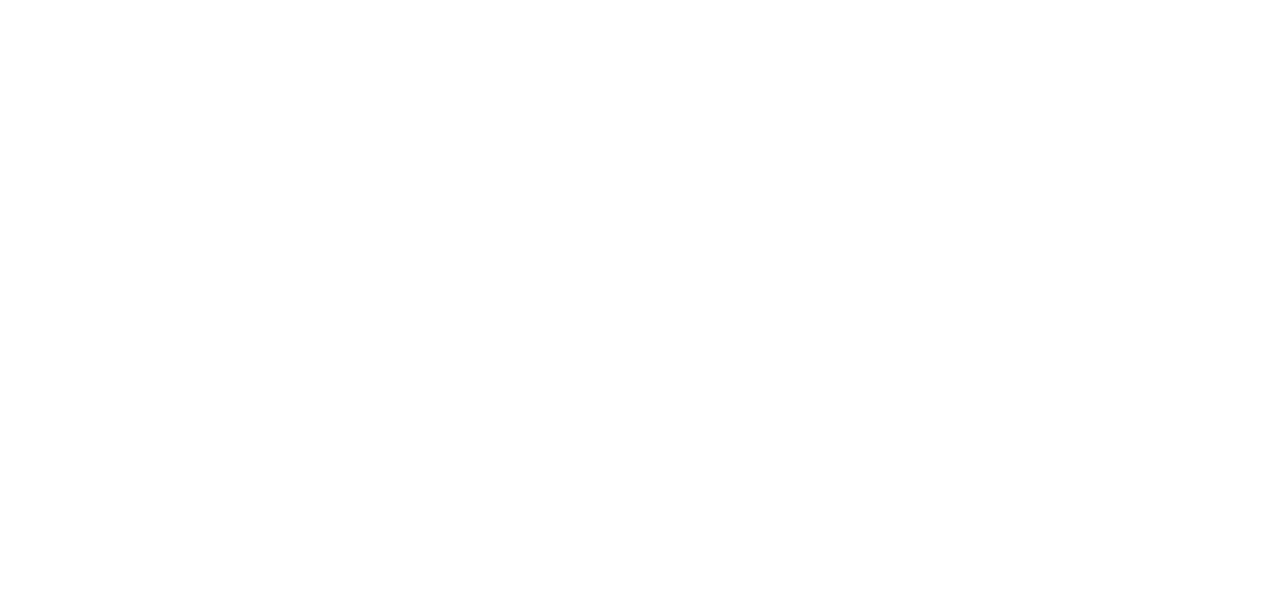
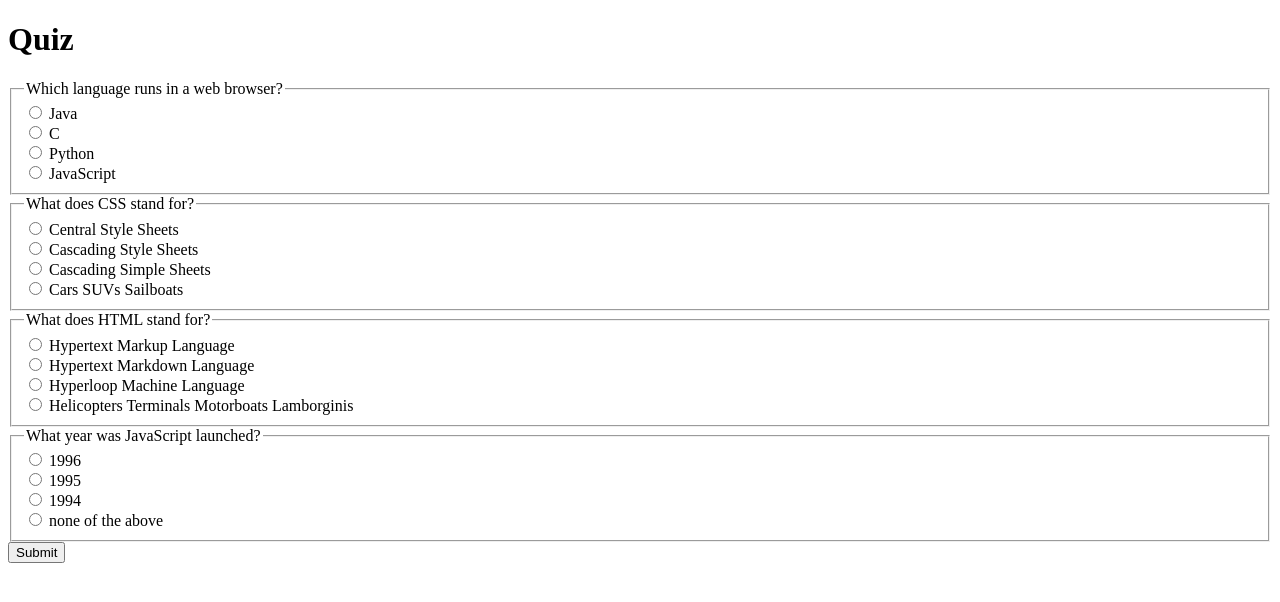
Before and after one commit to acciojob/quiz-Shivam1456, a website: page main.html in a window 1280 px wide. Drawn offline with Linux system fonts and the light colour scheme.

Commit message:
created a submission

```diff
--- a/main.html
+++ b/main.html
@@ -1,16 +1,108 @@
 <!DOCTYPE html>
+<html>
+<head>
+	<title>Quiz</title>
+	<meta charset="UTF-8">
+</head>
+<body>
+	<h1>Quiz</h1>
+	<form>
+		<fieldset>
+			<legend>Which language runs in a web browser?</legend>
+			<label>
+				<input type="radio" name="q1" value="a">
 
-<html>
+				Java
+				<br>
+			</label>
+			<label>
+				<input type="radio" name="q1" value="b">
+				C
+				<br>
+			</label>
+			<label>
+				<input type="radio" name="q1" value="c">
+				Python
+				<br>
+			</label>
+			<label>
+				<input type="radio" name="q1" value="d">
+				JavaScript
+			</label>
+		</fieldset>
 
-<head>
-	<link rel="stylesheet" href="styles.css">
-</head>
+		<fieldset>
+			<legend>What does CSS stand for?</legend>
+			<label>
+				<input type="radio" name="q2" value="a">
+				Central Style Sheets
+				<br>
 
-<body>
-	<!-- the entire body must be written by student -->
-    <script type="text/javascript" src="./script.js">
-</script>
+			</label>
+			<label>
+				<input type="radio" name="q2" value="b">
+				Cascading Style Sheets
+				<br>
+			</label>
+			<label>
+				<input type="radio" name="q2" value="c">
+				Cascading Simple Sheets
+				<br>
+			</label>
+			<label>
+				<input type="radio" name="q2" value="d">
+				Cars SUVs Sailboats
+				<br>
+			</label>
+		</fieldset>
 
+		<fieldset>
+			<legend>What does HTML stand for?</legend>
+			<label>
+				<input type="radio" name="q3" value="a">
+				Hypertext Markup Language
+				<br>
+			</label>
+			<label>
+				<input type="radio" name="q3" value="b">
+				Hypertext Markdown Language
+				<br>
+			</label>
+			<label>
+				<input type="radio" name="q3" value="c">
+				Hyperloop Machine Language
+				<br>
+			</label>
+			<label>
+				<input type="radio" name="q3" value="d">
+				Helicopters Terminals Motorboats Lamborginis
+			</label>
+		</fieldset>
+
+		<fieldset>
+			<legend>What year was JavaScript launched?</legend>
+			<label>
+				<input type="radio" name="q4" value="a">
+				1996
+				<br>
+			</label>
+			<label>
+				<input type="radio" name="q4" value="b">
+				1995
+				<br>
+			</label>
+			<label>
+				<input type="radio" name="q4" value="c">
+				1994
+				<br>
+			</label>
+			<label>
+				<input type="radio" name="q4" value="d">
+				none of the above
+			</label>
+		</fieldset>
+
+		<button type="submit">Submit</button>
+	</form>
 </body>
-
 </html>
--- a/script.js
+++ /dev/null
@@ -1 +0,0 @@
-//your JS code here. If required.
```
Also changed, not shown: styles.css (+22 -0 lines).
